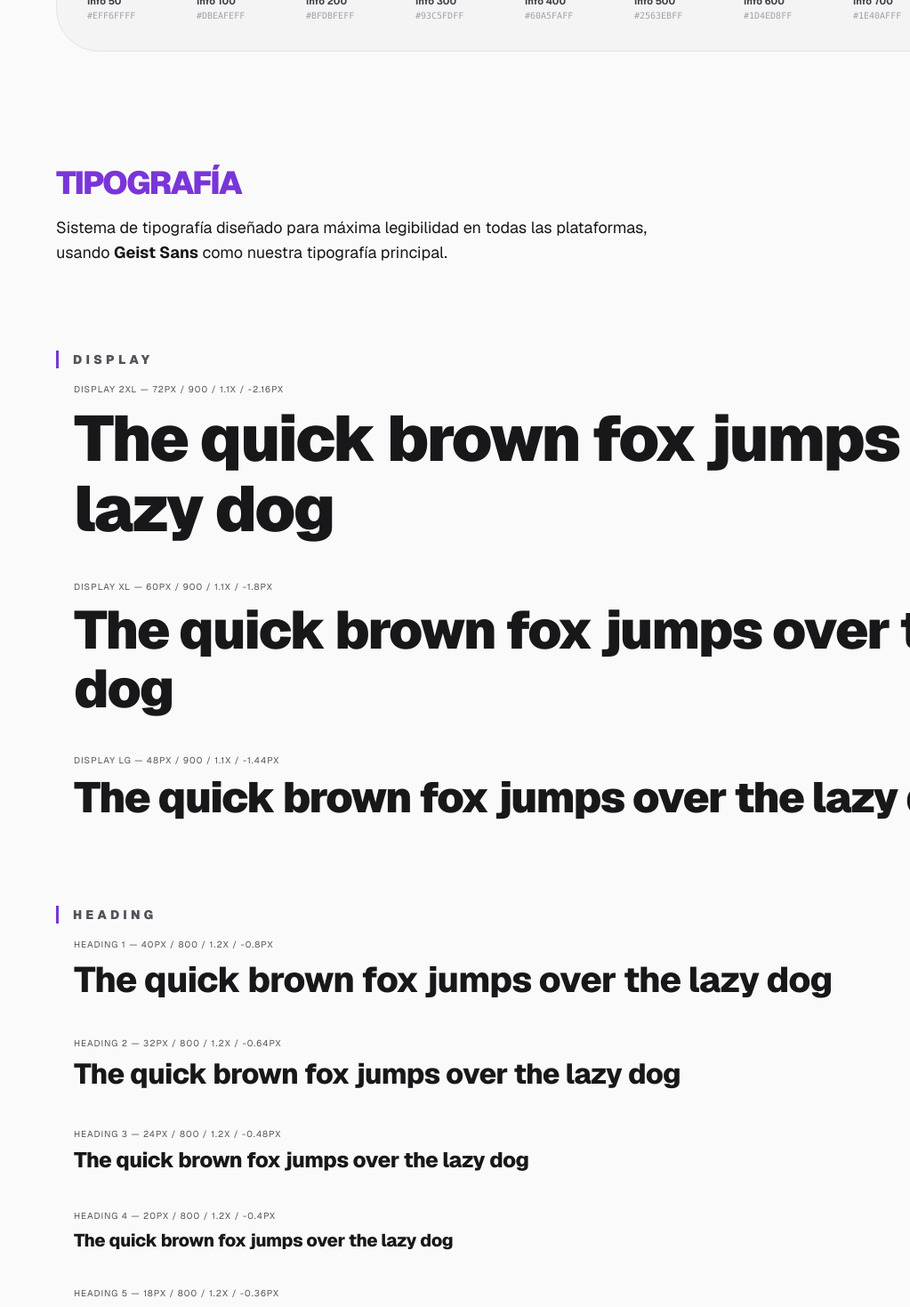
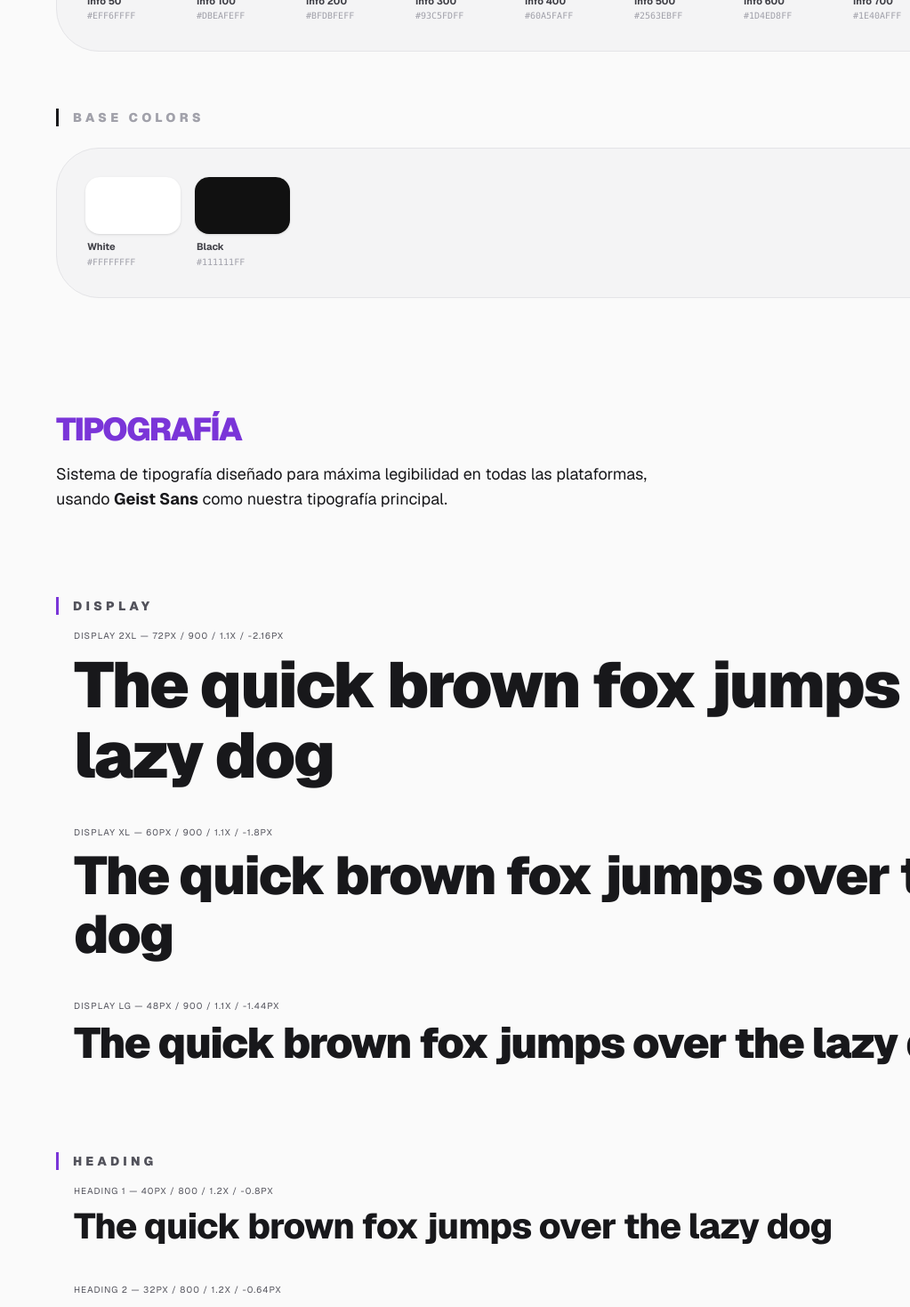
Before and after one commit to GLocation-SAS/DesignEngine, a Next.js app in the folder frontend/: page /uikit in a window 1280 px wide. Shown: the part 2340-3809 px from the top of the page at 89% size, without its empty margins (257-1280 px from the left). Built offline with nearby package versions, Linux system fonts and the light colour scheme; no server answers.

Commit message:
feat: implement ColorsSection component to visualize and copy design system color variables

```diff
--- a/frontend/src/modules/uikit/components/ColorsSection.tsx
+++ b/frontend/src/modules/uikit/components/ColorsSection.tsx
@@ -2,6 +2,7 @@
 
 import React, { useEffect, useRef, useState } from "react";
 import { cn } from "@/lib/utils";
+import { useTheme } from "@/context/ThemeContext";
 
 const colorScales = [50, 100, 200, 300, 400, 500, 600, 700, 800, 900];
 const colorPalettes = [
@@ -14,23 +15,58 @@ const colorPalettes = [
   { name: "Info", key: "info" },
 ];
 
+const baseColors = [
+  { name: "White", token: "neutral-white" },
+  { name: "Black", token: "neutral-black" },
+];
+
 function resolveColor(token: string): string {
   if (typeof window === "undefined") return "";
   const style = getComputedStyle(document.documentElement);
   const value = style.getPropertyValue(`--color-${token}`).trim();
+
+  // Si es RGB, convertir a HEX para mejor visualización
+  if (value.startsWith("rgb")) {
+    const match = value.match(/\d+/g);
+    if (match && match.length >= 3) {
+      const r = parseInt(match[0]);
+      const g = parseInt(match[1]);
+      const b = parseInt(match[2]);
+      return `#${((1 << 24) | (r << 16) | (g << 8) | b).toString(16).slice(1).toUpperCase()}`;
+    }
+  }
+
   return value;
 }
 
-function ColorSwatch({ token, scale, paletteName }: { token: string; scale: number; paletteName: string }) {
+function ColorSwatch({ token, scale, paletteName }: { token: string; scale?: number | string; paletteName: string }) {
+  const { theme } = useTheme();
   const [hex, setHex] = useState("");
   const [copied, setCopied] = useState(false);
   const timeoutRef = useRef<ReturnType<typeof setTimeout> | null>(null);
 
   useEffect(() => {
-    // Resolve after mount so CSS vars are available
-    const raw = resolveColor(token);
-    setHex(raw.toUpperCase());
-  }, [token]);
+    const updateHex = () => {
+      const raw = resolveColor(token);
+      setHex(raw.toUpperCase());
+    };
+
+    // Resolución inicial
+    updateHex();
+
+    // Observar cambios en la clase del documentElement (dark mode toggle)
+    const observer = new MutationObserver(() => {
+      // Pequeño delay para asegurar que las variables CSS se han actualizado en el DOM
+      setTimeout(updateHex, 0);
+    });
+
+    observer.observe(document.documentElement, {
+      attributes: true,
+      attributeFilter: ["class"],
+    });
+
+    return () => observer.disconnect();
+  }, [token, theme]);
 
   const handleCopy = () => {
     const textToCopy = hex || `var(--color-${token})`;
@@ -41,8 +77,7 @@ function ColorSwatch({ token, scale, paletteName }: { token: string; scale: numb
     });
   };
 
-  // Determine if text should be dark or light based on the scale
-  const isLight = scale <= 200;
+
 
   return (
     <div className="group flex flex-col gap-2">
@@ -73,7 +108,7 @@ function ColorSwatch({ token, scale, paletteName }: { token: string; scale: numb
       <div className="flex flex-col gap-0.5 px-0.5">
         {/* Scale label */}
         <span className="text-[11px] font-bold text-neutral-700 leading-tight">
-          {paletteName} {scale}
+          {paletteName} {scale ?? ""}
         </span>
 
         {/* Hex code — click to copy */}
@@ -130,6 +165,26 @@ export function ColorsSection() {
             </div>
           </div>
         ))}
+
+        {/* Base Colors Section */}
+        <div className="space-y-6">
+          <div className="flex items-center gap-3 border-l-4 border-neutral-900 dark:border-white pl-4">
+            <h3 className="text-sm font-black uppercase tracking-[0.3em] text-neutral-400 dark:text-neutral-900">
+              Base Colors
+            </h3>
+          </div>
+          <div className="bg-neutral-100 p-8 rounded-[48px] border border-neutral-200">
+            <div className="grid grid-cols-2 lg:grid-cols-10 gap-4">
+              {baseColors.map((color) => (
+                <ColorSwatch
+                  key={color.token}
+                  token={color.token}
+                  paletteName={color.name}
+                />
+              ))}
+            </div>
+          </div>
+        </div>
       </div>
     </section>
   );
```
